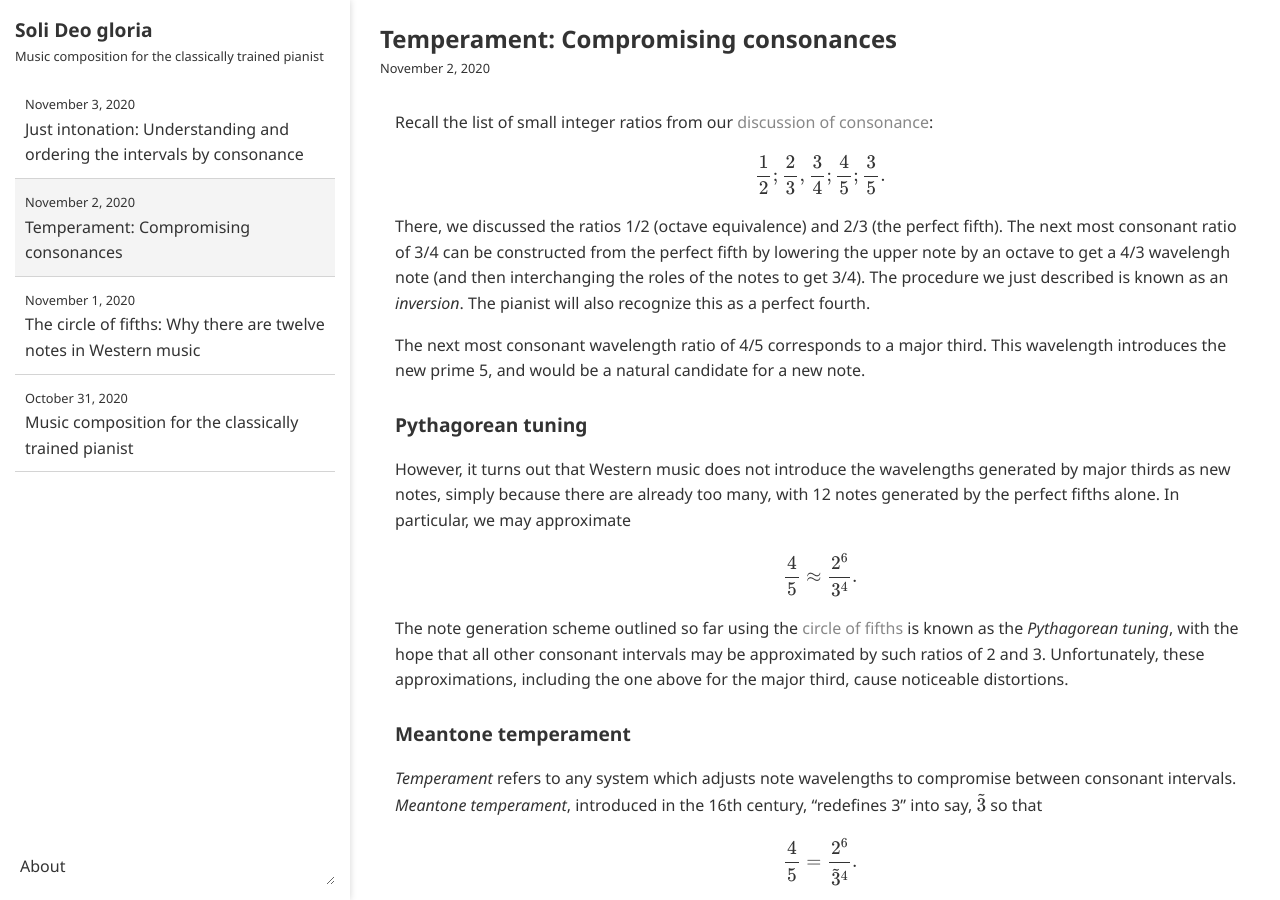
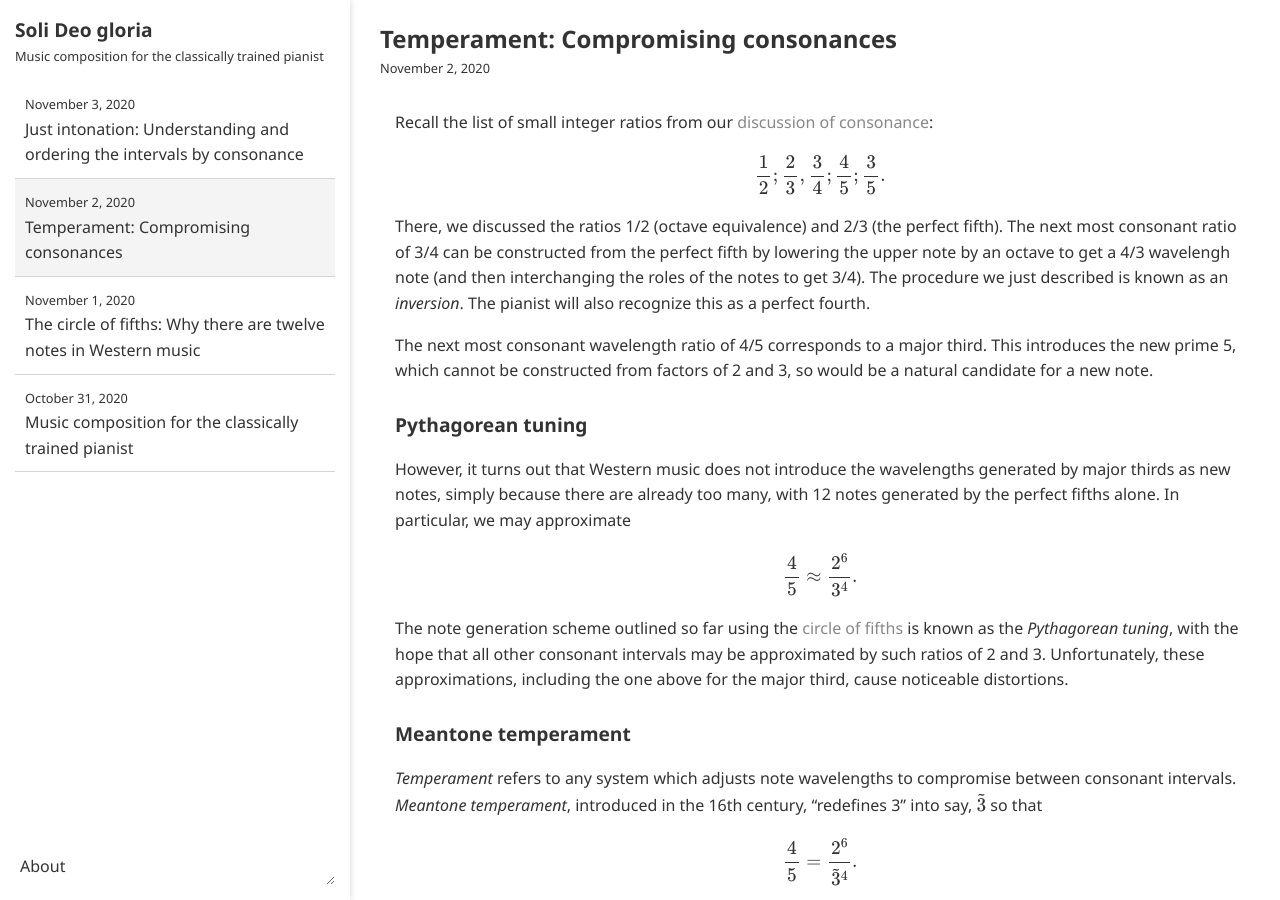
Before and after one commit to ansyblenetwork/sdg, a Jekyll site: the page built from _posts/2020-11-02-temperament-compromising-consonances.md, in a window 1280 px wide and 900 px high. Built offline with Jekyll 4.4.1, drawn with Linux system fonts in a browser that asks for light colours; formulas are drawn with MathJax 3.

Commit message:
Update 2020-11-02-temperament-compromising-consonances.md

```diff
--- a/_posts/2020-11-02-temperament-compromising-consonances.md
+++ b/_posts/2020-11-02-temperament-compromising-consonances.md
@@ -8,7 +8,7 @@ $$\frac{1}{2}; \frac{2}{3}, \frac{3}{4}; \frac{4}{5}; \frac{3}{5}.$$
 
 There, we discussed the ratios 1/2 (octave equivalence) and 2/3 (the perfect fifth). The next most consonant ratio of 3/4 can be constructed from the perfect fifth by lowering the upper note by an octave to get a 4/3 wavelengh note (and then interchanging the roles of the notes to get 3/4). The procedure we just described is known as an _inversion_. The pianist will also recognize this as a perfect fourth.
 
-The next most consonant wavelength ratio of 4/5 corresponds to a major third. This wavelength introduces the new prime 5, and would be a natural candidate for a new note.
+The next most consonant wavelength ratio of 4/5 corresponds to a major third. This introduces the new prime 5, which cannot be constructed from factors of 2 and 3, so would be a natural candidate for a new note.
 
 ### Pythagorean tuning
 
```
